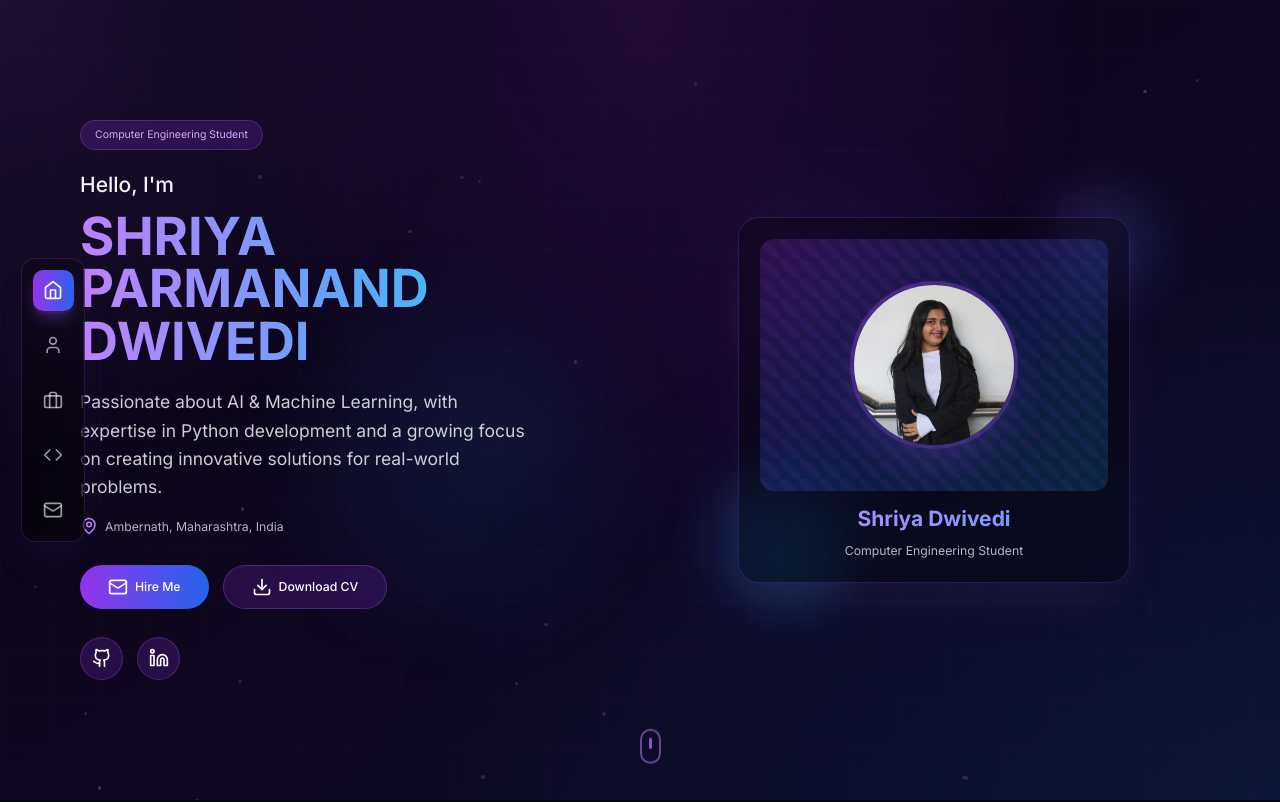
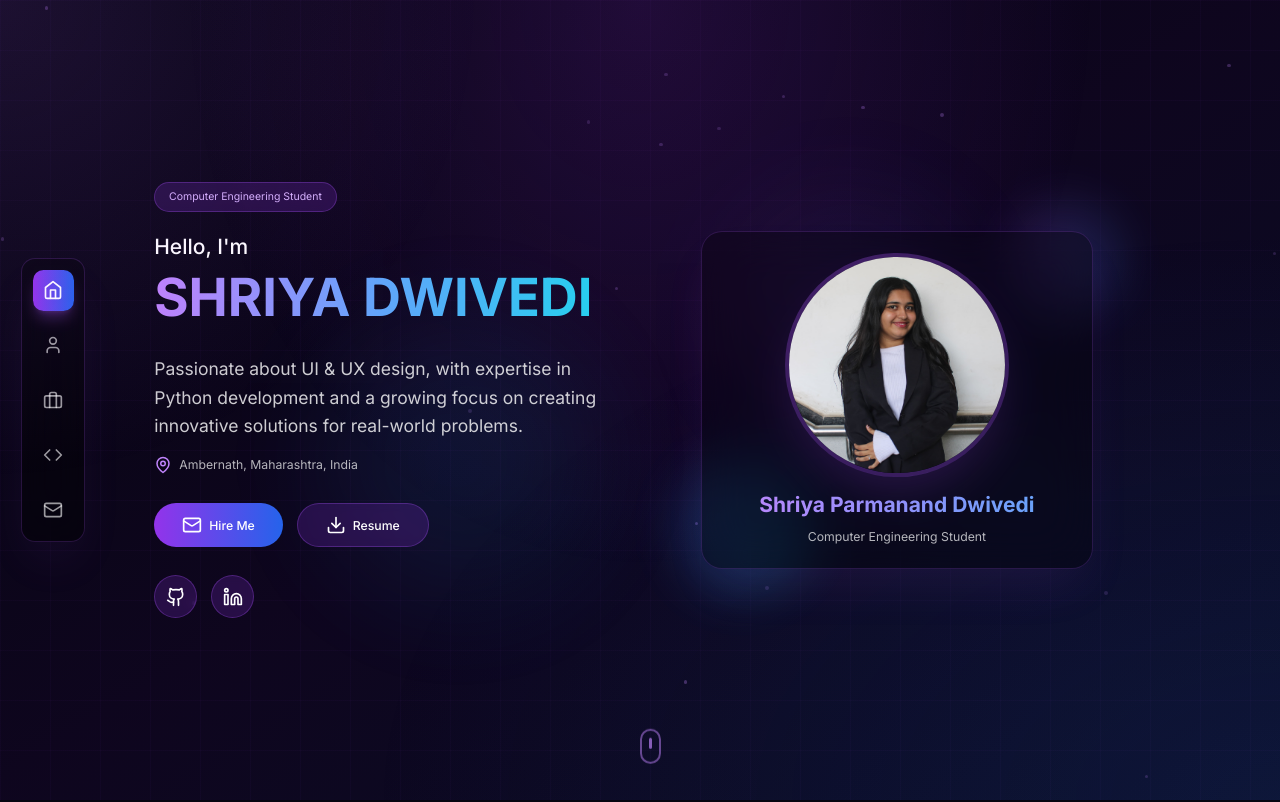
Before and after one commit to Shriyadwivedi1234/Shriya_Portfolio, a React (Vite) app: page / in a window 1280 px wide. Shown: the top 802 px of the page. Built offline with nearby package versions, Linux system fonts and the light colour scheme.

Commit message:
sixth commit

```diff
--- a/src/components/Hero.tsx
+++ b/src/components/Hero.tsx
@@ -5,35 +5,39 @@ import { downloadCV, socialLinks, config } from '../utils/api';
 export function Hero() {
   const [displayText, setDisplayText] = useState('');
   const [isNameVisible, setIsNameVisible] = useState(false);
-  const fullName = 'SHRIYA PARMANAND DWIVEDI';
+  const fullName = 'SHRIYA DWIVEDI';
   const [isTypingComplete, setIsTypingComplete] = useState(false);
   const [isDownloading, setIsDownloading] = useState(false);
 
   useEffect(() => {
-    // Start name animation after a brief delay
-    const nameTimer = setTimeout(() => {
+    let nameTimer: ReturnType<typeof setTimeout>;
+    let typingTimer: ReturnType<typeof setTimeout>;
+    let typingInterval: ReturnType<typeof setTimeout>;
+
+    // Fade in "Hello, I'm" and background first
+    nameTimer = setTimeout(() => {
       setIsNameVisible(true);
-    }, 300);
+    }, 200);
 
-    // Start typing animation after name appears
-    const typingTimer = setTimeout(() => {
+    // Start typing animation after fade-in
+    typingTimer = setTimeout(() => {
       let index = 0;
-      const timer = setInterval(() => {
-        if (index <= fullName.length) {
+      const typeNext = () => {
         setDisplayText(fullName.slice(0, index));
+        if (index < fullName.length) {
           index++;
+          typingInterval = setTimeout(typeNext, 60 + Math.random() * 40); // randomize for natural effect
         } else {
           setIsTypingComplete(true);
-          clearInterval(timer);
         }
-      }, 100);
-
-      return () => clearInterval(timer);
-    }, 800);
+      };
+      typeNext();
+    }, 700);
 
     return () => {
       clearTimeout(nameTimer);
       clearTimeout(typingTimer);
+      clearTimeout(typingInterval);
     };
   }, []);
 
@@ -110,7 +114,7 @@ export function Hero() {
               isNameVisible ? 'opacity-100 translate-y-0' : 'opacity-0 translate-y-4'
             }`}>
               <p className="text-xl text-white/80 max-w-lg leading-relaxed">
-                Passionate about AI & Machine Learning, with expertise in Python development
+                Passionate about UI & UX design, with expertise in Python development
                 and a growing focus on creating innovative solutions for real-world problems.
               </p>
 
@@ -135,8 +139,9 @@ export function Hero() {
               <Mail size={20} />
               <span>Hire Me</span>
             </button>
+
             <button
-              onClick={handleDownloadCV}
+              onClick={() => window.open('https://drive.google.com/file/d/1YwCcvfRHqKV5lccwxjf4EhrvxZpOp1T5/view?usp=sharing', '_blank')}
               disabled={isDownloading}
               className="bg-purple-600/20 backdrop-blur-sm px-8 py-3 rounded-full text-base font-medium
                        border border-purple-500/30 hover:bg-purple-600/30 transition-all duration-300
@@ -150,7 +155,7 @@ export function Hero() {
               ) : (
                 <>
                   <Download size={20} />
-                  <span>Download CV</span>
+                  <span>Resume</span>
                 </>
               )}
             </button>
@@ -206,13 +211,10 @@ export function Hero() {
                           shadow-2xl shadow-purple-500/10 transition-all duration-1000 ease-out delay-300 ${
                             isNameVisible ? 'opacity-100 translate-y-0 scale-100' : 'opacity-0 translate-y-8 scale-95'
                           }`}>
-              <div className="w-full h-72 bg-gradient-to-br from-purple-600/20 via-blue-600/20 to-cyan-600/20
-                            rounded-2xl flex items-center justify-center relative overflow-hidden">
-                <div className="absolute inset-0 bg-[linear-gradient(45deg,transparent_25%,rgba(168,85,247,0.1)_50%,transparent_75%)]
-                              bg-[length:20px_20px] animate-pulse"></div>
+              <div className="relative flex items-center justify-center">
 
                 {/* Profile Photo */}
-                <div className="relative z-10 w-48 h-48 rounded-full overflow-hidden border-4 border-purple-500/30 shadow-2xl shadow-purple-500/20">
+                <div className="relative z-10 w-64 h-64 rounded-full overflow-hidden border-4 border-purple-500/30 shadow-2xl shadow-purple-500/20">
                   <img
                   src="/profile-photo.jpg"
                   alt="Shriya Dwivedi"
@@ -221,14 +223,14 @@ export function Hero() {
                     // Fallback to emoji if image fails to load
                     const target = e.target as HTMLImageElement;
                     target.style.display = 'none';
-                      target.parentElement!.innerHTML = '<div class="w-full h-full bg-gradient-to-br from-purple-600 to-blue-600 flex items-center justify-center text-6xl">👩‍💻</div>';
+                    target.parentElement!.innerHTML = '<div class="w-full h-full bg-gradient-to-br from-purple-600 to-blue-600 flex items-center justify-center text-8xl">👩‍💻</div>';
                   }}
                   />
                 </div>
               </div>
               <div className="mt-4 text-center">
                 <h3 className="text-2xl font-bold bg-gradient-to-r from-purple-400 to-blue-400 bg-clip-text text-transparent">
-                  Shriya Dwivedi
+                  Shriya Parmanand Dwivedi
                 </h3>
                 <p className="text-white/70 mt-2 text-base">Computer Engineering Student</p>
               </div>
--- a/src/pages/About.tsx
+++ b/src/pages/About.tsx
@@ -51,8 +51,8 @@ export function About() {
               <span className="bg-gradient-to-r from-purple-400 to-blue-400 bg-clip-text text-transparent">About Me</span>
             </h1>
             <p className="text-lg text-white/70 max-w-3xl mx-auto leading-relaxed">
-              A passionate Computer Engineering student specializing in AI & ML, with a strong foundation
-              in web development and data analytics.
+              A passionate computer engineering student evolving into a UI/UX designer,
+            combining technical expertise with creative vision to craft exceptional digital experiences.
             </p>
           </div>
 
@@ -178,5 +178,6 @@ export function About() {
         </div>
       </main>
     </div>
+
   );
 }
--- a/src/utils/api.ts
+++ b/src/utils/api.ts
@@ -201,8 +201,8 @@ export const sendEmail = (to: string, subject: string, body: string): void => {
 
 // Social media links
 export const socialLinks = {
-  github: 'https://github.com/shriyadwivedi29',
-  linkedin: 'https://linkedin.com/in/shriya-dwivedi',
+  github: 'https://github.com/Shriyadwivedi1234',
+  linkedin: 'https://www.linkedin.com/in/shriya-dwivedi-b81084298/',
   email: 'mailto:shriyadwivedi29@gmail.com',
   phone: 'tel:+918010245399'
 };
@@ -213,6 +213,6 @@ export const config = {
   siteDescription: 'Computer Engineering Student specializing in AI & Machine Learning',
   contactEmail: 'shriyadwivedi29@gmail.com',
   location: 'Ambernath, Maharashtra, India',
-  githubUsername: 'shriyadwivedi29',
-  linkedinUsername: 'shriya-dwivedi'
+  githubUsername: 'Shriyadwivedi1234',
+  linkedinUsername: 'shriya-dwivedi-b81084298'
 };
```
Lines whose indentation alone changed are shown as unchanged.
